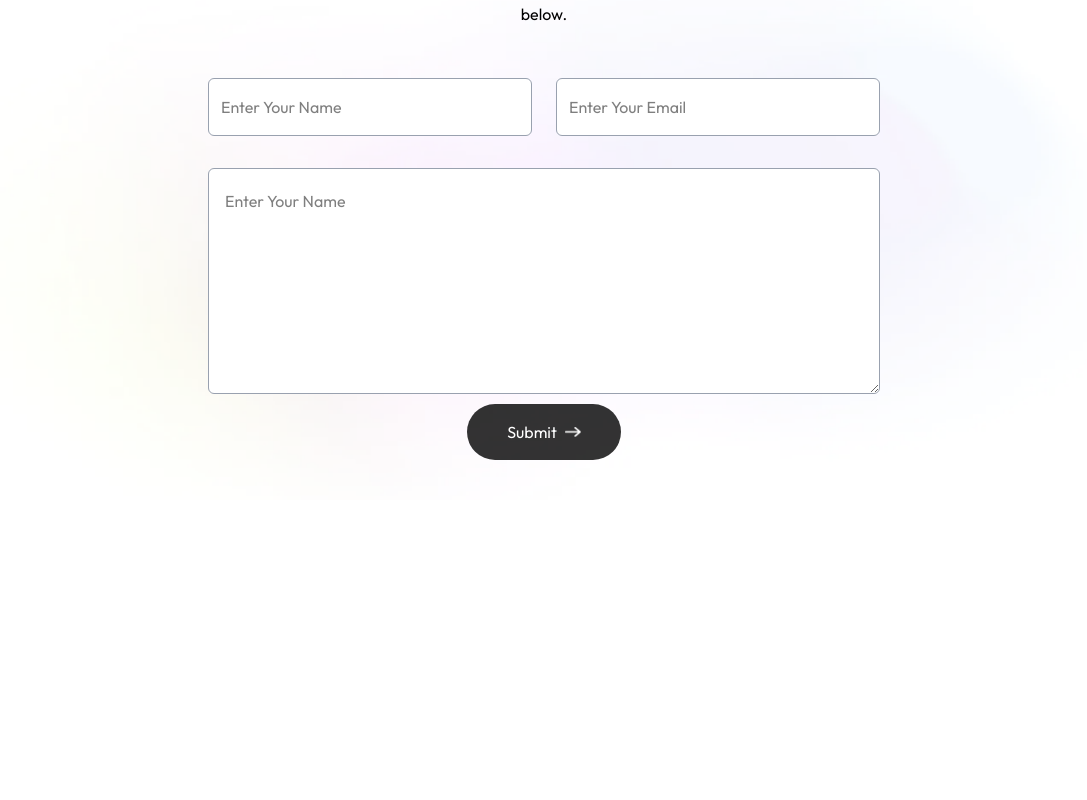
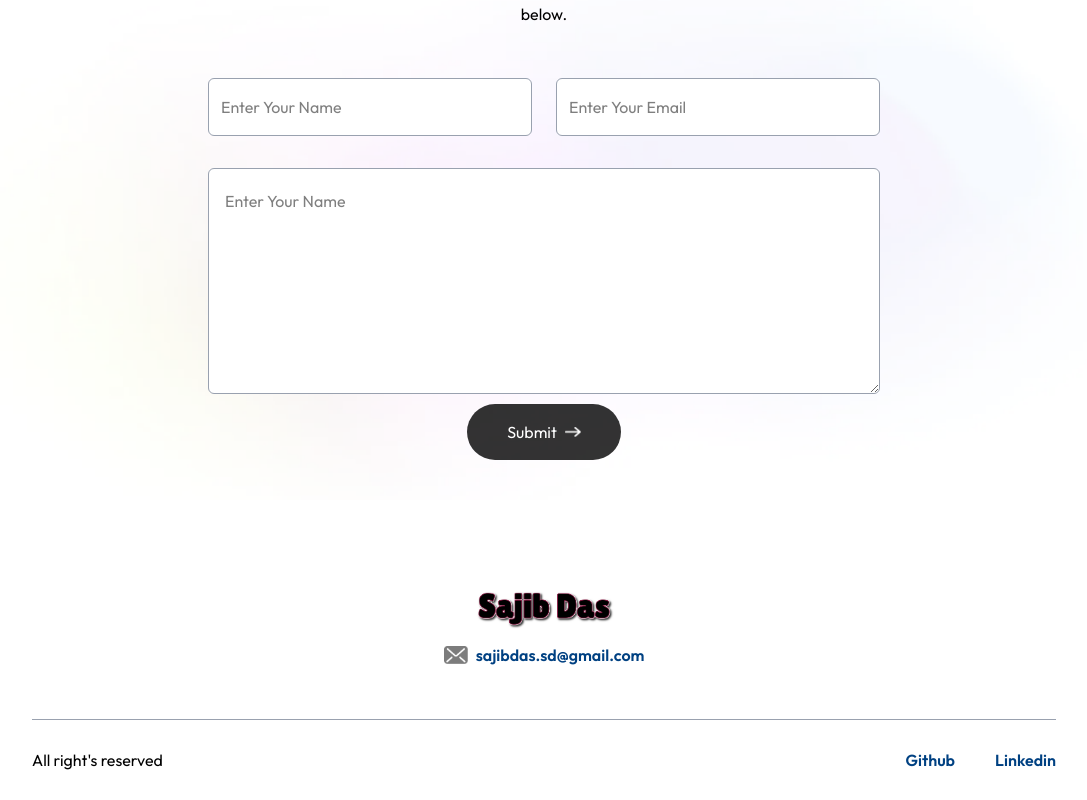
Before and after one commit to dassajib/portfolio-nextjs, a Next.js app: page / in a window 1280 px wide. Shown: the part 3111-3911 px from the top of the page, without its empty margins (96-1183 px from the left). Before the commit the page ends 3611 px from the top, so only its background shows below. Built offline with nearby package versions, Linux system fonts and the light colour scheme; a web font is replaced by a local one.

Commit message:
footer design done

```diff
--- a/src/app/components/Contact.jsx
+++ b/src/app/components/Contact.jsx
@@ -1,7 +1,35 @@
+"use client"
+
 import Image from "next/image"
 import { assets } from "../assets/assets"
+import { useState } from "react";
 
 const Contact = () => {
+
+    const [result, setResult] = useState("");
+
+    const onSubmit = async (event) => {
+        event.preventDefault();
+        setResult("Sending....");
+        const formData = new FormData(event.target);
+
+        formData.append("access_key", "5c30bd53-c709-4dcb-b127-a3ed41b5162b");
+
+        const response = await fetch("https://api.web3forms.com/submit", {
+            method: "POST",
+            body: formData
+        });
+
+        const data = await response.json();
+
+        if (data.success) {
+            setResult("Form Submitted Successfully");
+            event.target.reset();
+        } else {
+            console.log("Error", data);
+            setResult(data.message);
+        }
+    };
     return (
         <div id="contact" className="w-full px-[12%] pb-10 scroll-mt-20 bg-[url('/footer-bg-color.png')] bg-no-repeat bg-cover">
             <h4 className="text-center text-lg mb-2">Contact with Me</h4>
@@ -10,16 +38,17 @@ const Contact = () => {
                 I'd love to hear from you! If you have any questions, comments or feedback, please use the form below.
             </p>
 
-            <form className="max-w-2xl mx-auto">
+            <form onSubmit={onSubmit} className="max-w-2xl mx-auto">
                 <div className="grid grid-cols-1 md:grid-cols-2 gap-6 mt-10 mb-8">
-                    <input className="flex-1 bg-white p-3 outline-none border-[0.5px] border-gray-400 rounded-md" type="text" placeholder="Enter Your Name" required />
-                    <input className="flex-1 bg-white p-3 outline-none border-[0.5px] border-gray-400 rounded-md" type="email" placeholder="Enter Your Email" required />
+                    <input name="name" className="flex-1 bg-white p-3 outline-none border-[0.5px] border-gray-400 rounded-md" type="text" placeholder="Enter Your Name" required />
+                    <input name="email" className="flex-1 bg-white p-3 outline-none border-[0.5px] border-gray-400 rounded-md" type="email" placeholder="Enter Your Email" required />
                 </div>
-                <textarea rows="6" className="w-full bg-white p-4 outline-none border-[0.5px] border-gray-400 rounded-md" name="" id="" placeholder="Enter Your Name" required></textarea>
+                <textarea name="message" rows="6" className="w-full bg-white p-4 outline-none border-[0.5px] border-gray-400 rounded-md" placeholder="Enter Your Name" required></textarea>
                 <button type="submit" className="w-max mx-auto bg-black/80 text-white flex justify-between items-center gap-2 px-10 py-3 rounded-full cursor-pointer hover:bg-black duration-500">
                     Submit
                     <Image src={assets.right_arrow_white} alt="Right arrow icon" className="w-4" />
                 </button>
+                <p>{result}</p>
             </form>
         </div>
     )
--- /dev/null
+++ b/src/app/components/Footer.jsx
@@ -0,0 +1,34 @@
+import Image from "next/image"
+import { assets } from "../assets/assets"
+
+const Footer = () => {
+    return (
+        <div className="mt-20">
+            <div className="text-center">
+                <Image src={assets.logo} alt="Logo" className="w-36 mx-auto mb-2" />
+
+                <div className="w-max mx-auto flex items-center gap-2">
+                    <Image src={assets.mail_icon} alt="Mail icon" className="w-6" />
+                    <p className="text-[#004182] font-semibold hover:font-extrabold">
+                        sajibdas.sd@gmail.com
+                    </p>
+                </div>
+            </div>
+
+            <div className="text-center sm:flex justify-between items-center border-t border-gray-400 mx-[10%] mt-12 py-6">
+                <p>All right's reserved</p>
+
+                <ul className="flex justify-center items-center gap-10 mt-10 sm:mt-0">
+                    <li>
+                        <a target="_blank" href="https://github.com/dassajib" className="text-[#004182] font-semibold hover:font-extrabold">Github</a>
+                    </li>
+                    <li>
+                        <a target="_blank" href="https://www.linkedin.com/in/sajib-das/" className="text-[#004182] font-semibold hover:font-extrabold">Linkedin</a>
+                    </li>
+                </ul>
+            </div>
+        </div>
+    )
+}
+
+export default Footer
--- a/src/app/page.js
+++ b/src/app/page.js
@@ -1,5 +1,6 @@
 import About from "./components/About";
 import Contact from "./components/Contact";
+import Footer from "./components/Footer";
 import Header from "./components/Header";
 import Navbar from "./components/Navbar";
 import Services from "./components/Services";
@@ -14,6 +15,7 @@ export default function Home() {
       <Services />
       <Work />
       <Contact />
+      <Footer />
     </>
   );
 }
```
